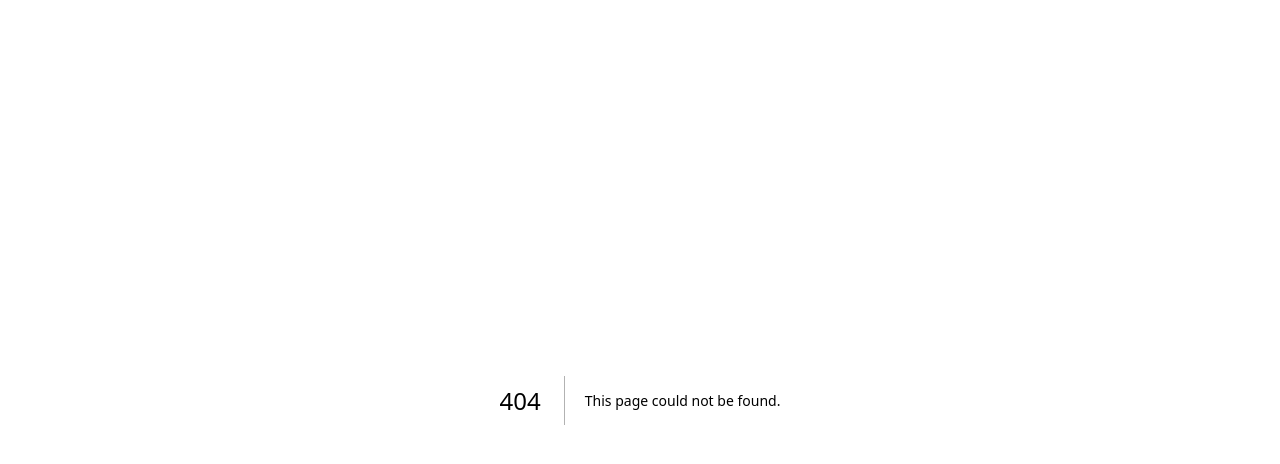
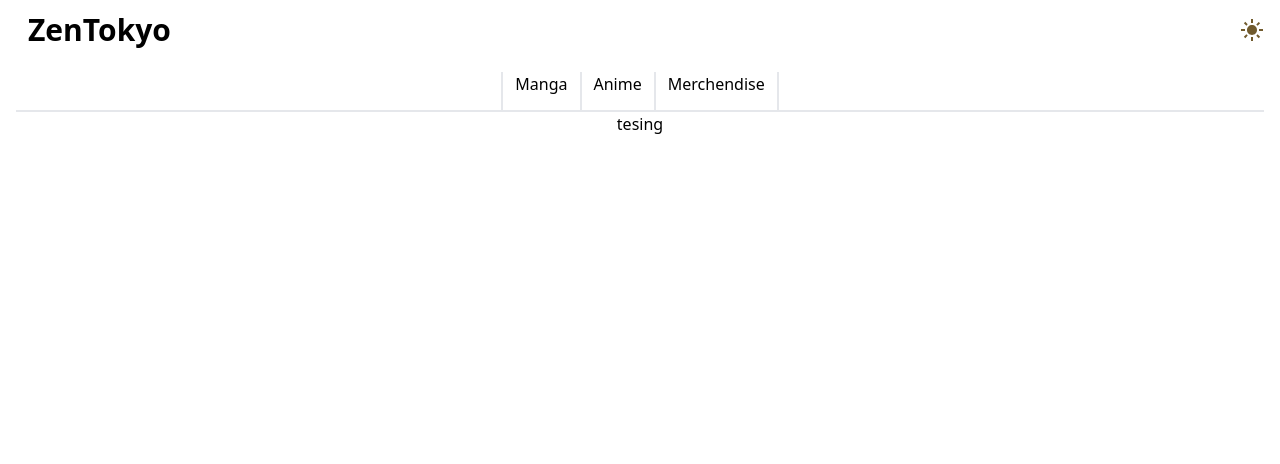
Before and after one commit to JCriz01/ZenTokyo, a Next.js app: page /manga in a window 1280 px wide. Before the commit this address had no page. Shown: the top 464 px of the page. Built offline with nearby package versions, Linux system fonts and the light colour scheme.

Commit message:
configuring routing

```diff
--- a/src/app/components/Header.tsx
+++ b/src/app/components/Header.tsx
@@ -1,5 +1,8 @@
+'use client';
+
 import React, { useState, useEffect } from 'react';
 import Image from 'next/image';
+import Link from 'next/link';
 
 const ToggleMode = (): React.JSX.Element =>{
 
@@ -43,7 +46,7 @@ const MenuItem = ({title, link, last=false}: {
     return(
       <li className=' border-l-2 border-r-2 h-full px-3 pr-3 pb-[14px] '>
         <button className='flex'>
-          <a className='hover:bg-tertiary rounded-md' href={link}>{title}</a>
+          <Link className='hover:bg-tertiary rounded-md' href={link}>{title}</Link>
         </button>
       </li>
     )
@@ -52,7 +55,7 @@ const MenuItem = ({title, link, last=false}: {
   return(
     <li className=' border-l-2 h-full px-3 pr-3 pb-[14px] '>
       <button className='flex'>
-        <a className=' hover:bg-tertiary rounded-md' href={link}>{title}</a>
+        <Link className=' hover:bg-tertiary rounded-md' href={link}>{title}</Link>
       </button>
     </li>
   )
@@ -62,8 +65,8 @@ const Menu = (): React.JSX.Element =>{
 
   return(
     <ul className='hidden lg:flex justify-center p-3 pb-0 border-b-2 '>
-      <MenuItem title='Manga' link='/' last={false}/>
-      <MenuItem title='Anime' link='/' last={false}/>
+      <MenuItem title='Manga' link='/manga' last={false}/>
+      <MenuItem title='Anime' link='/anime' last={false}/>
       <MenuItem title='Merchendise' link='/' last={true}/>
 
     </ul>
@@ -77,7 +80,7 @@ const MobileMenuCard = ({title, link}: {
 
   return(
     <button className=' w-11/12 border-b-2 p-1 text-left  '>
-      <a className=' hover:bg-tertiary block w-full rounded-md p-1 ' href={link}>{title}</a>
+      <Link className=' hover:bg-tertiary block w-full rounded-md p-1 ' href={link}>{title}</Link>
     </button>
   )
 }
@@ -118,7 +121,7 @@ const MobileMenu = ({state, setState}: {
   }
 
   return(
-    <div id='mobile-menu' className='lg:hidden sm:w-1/3 flex flex-col items-center p-1 border-gray-700 border-2 rounded-md shadow-lg '>
+    <div id='mobile-menu' className=' absolute top-[60px] lg:hidden sm:w-1/3 flex flex-col items-center p-1 border-gray-700 border-2 rounded-md shadow-lg '>
       <div className='flex justify-end w-full'>
         <button onClick={handleCloseMenu}><Image width={24} height={24} alt='Close mobile menu' src={'/exit.svg'}/></button>
       </div>
@@ -149,7 +152,7 @@ const Header = () =>{
   }
 
   return(
-    <header className="flex flex-col">
+    <header className=" relative flex flex-col w-full">
 
       <div className=' flex justify-between'>
         <button onClick={handleMenus} className='lg:hidden'>
--- a/src/app/components/Mobile_footer.tsx
+++ b/src/app/components/Mobile_footer.tsx
@@ -1,3 +1,5 @@
+'use client';
+
 import React, { useEffect, useState } from 'react';
 import Image from 'next/image';
 
@@ -52,9 +54,9 @@ export default function MobileFooter(): React.JSX.Element{
 
 
   return(
-    <footer id='mobile-footer' className=' sm:hidden fixed bottom-[4%] left-[32%] right-0 w-[191px] h-[80px] rounded-3xl bg-tertiary flex items-center justify-evenly ' >
+    <div id='mobile-footer' className=' sm:hidden fixed bottom-[4%] left-[32%] right-0 w-[191px] h-[80px] rounded-3xl bg-tertiary flex items-center justify-evenly ' >
       <MobileFooterBtn svgSource='/Home.svg' />
       <MobileFooterBtn svgSource='/ShoppingCart.svg' />
-    </footer>
+    </div>
   )
 }
--- a/src/app/layout.tsx
+++ b/src/app/layout.tsx
@@ -1,6 +1,8 @@
 import type { Metadata } from 'next'
 import { Inter } from 'next/font/google'
 import './globals.css'
+import Header from './components/Header'
+import MobileFooter from './components/Mobile_footer'
 
 const inter = Inter({ subsets: ['latin'] })
 
@@ -16,7 +18,12 @@ export default function RootLayout({
 }) {
   return (
     <html lang="en" className=''>
-      <body className=' flex flex-col items-center mx-4 mr-4 '>{children}</body>
+      <body className=' relative flex flex-col items-center mx-4 mr-4 relative '>
+        <Header/>
+
+        {children}
+        <MobileFooter />
+      </body>
     </html>
   )
 }
--- /dev/null
+++ b/src/app/manga/layout.tsx
@@ -0,0 +1,11 @@
+import React from "react";
+
+export default function MangaLayout({children}: {
+  children: React.ReactNode
+}){
+  return (
+    <main>
+      tesing
+    </main>
+  )
+}
--- /dev/null
+++ b/src/app/manga/page.tsx
@@ -0,0 +1,10 @@
+
+export default function MangaPage({children}: {
+  children: React.ReactNode
+}){
+  return(
+    <div>
+      testing
+    </div>
+  )
+}
--- a/src/app/page.tsx
+++ b/src/app/page.tsx
@@ -11,12 +11,8 @@ export default function Home({children} : {
 
 
   return (
-    <div className=' relative flex flex-col w-full '>
-      <Header/>
-      <main>
-        {children}
-      </main>
-      <MobileFooter />
-    </div>
+    <main>
+      testing
+    </main>
   )
 }
```
